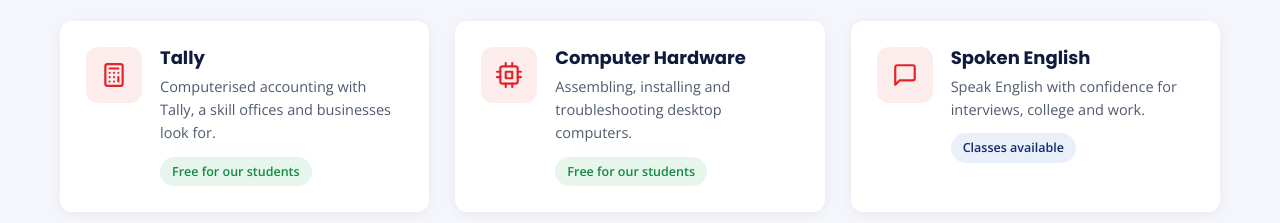
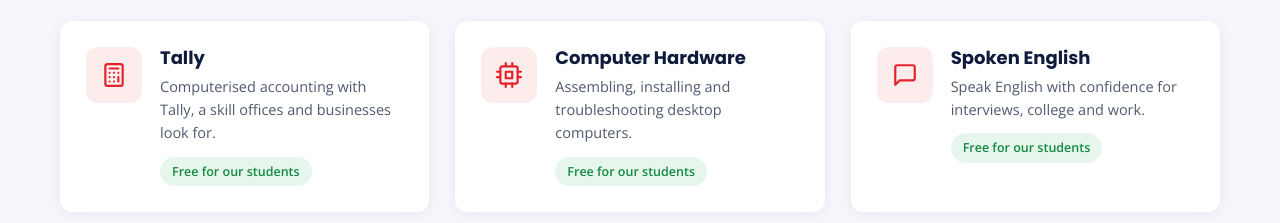
Before and after one commit to palakkhatri27/designedutech, a plain HTML site: page index.html in a window 1280 px wide. Shown: the part 3121-3344 px from the top of the page. Drawn offline with nearby package versions, Linux system fonts and the light colour scheme.

Commit message:
Mark Spoken English as free for students
Co-Authored-By: Claude Opus 5.5 <noreply@anthropic.com>
Claude-Session: https://claude.ai/code/session_01NsaHFiGtKg4GTxs7ARkDWz

```diff
--- a/index.html
+++ b/index.html
@@ -814,7 +814,7 @@ img { max-width: 100%; display: block; }
         <div>
           <h4>Spoken English</h4>
           <p>Speak English with confidence for interviews, college and work.</p>
-          <span class="badge badge-blue">Classes available</span>
+          <span class="badge">Free for our students</span>
         </div>
       </article>
     </div>
```
